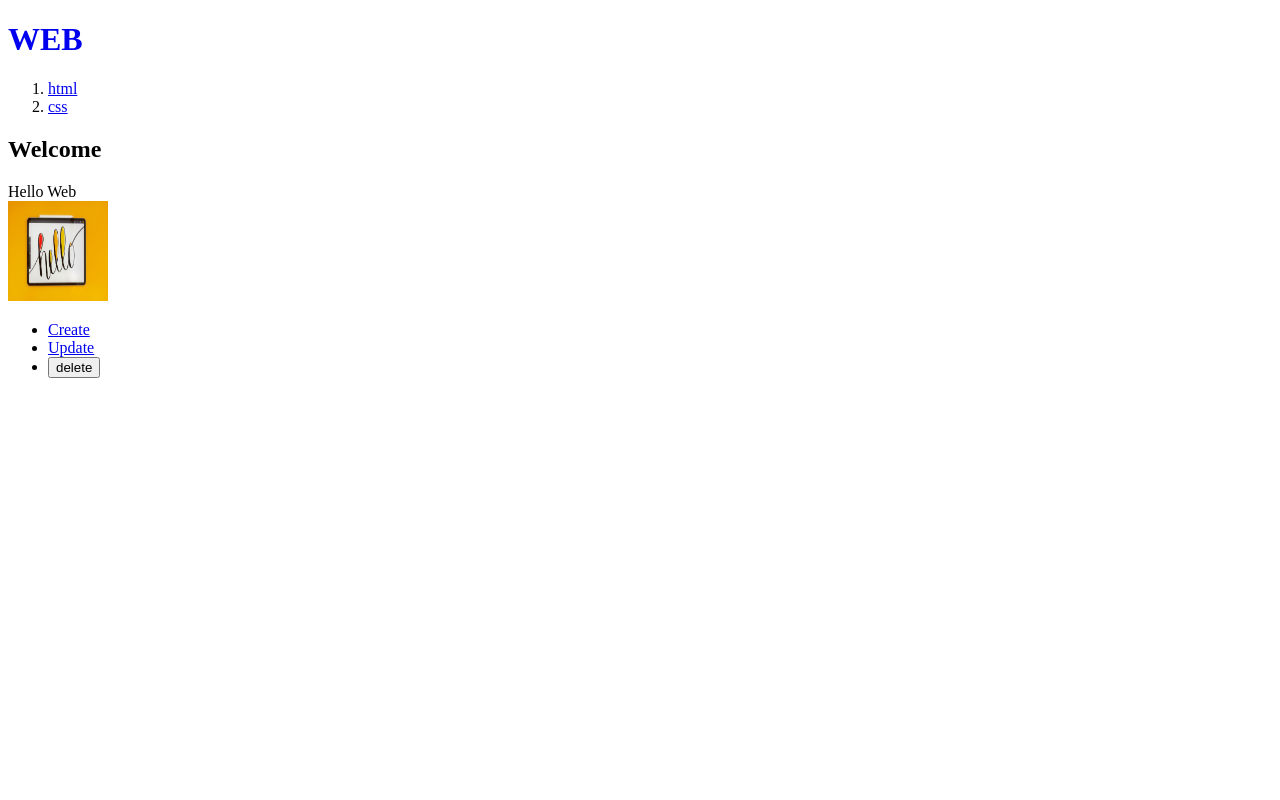
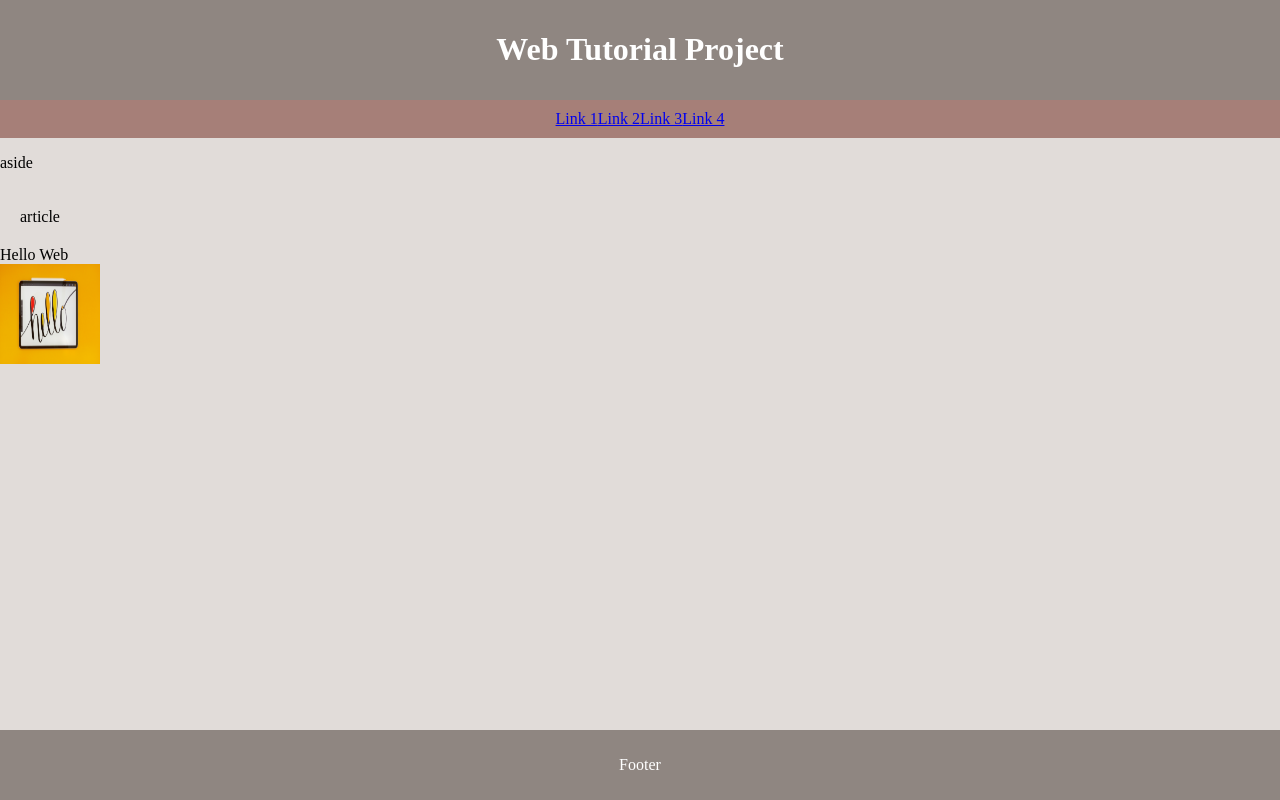
Before and after one commit to timetale1457/nextjs, a Next.js app in the folder aws-web/: page / in a window 1280 px wide. Built offline with nearby package versions, Linux system fonts and the light colour scheme.

Commit message:
commit
html 시멘틱 태그 학습 후 적용.

```diff
--- a/aws-web/src/app/globals.css
+++ b/aws-web/src/app/globals.css
@@ -1,3 +1,42 @@
-h1 a {
+h1.title a {
   text-decoration: none;
 }
+
+header {
+  background-color: #8F8681;
+  color: white;
+  padding: 10px 0;
+  text-align: center;
+}
+
+article {
+  padding: 20px;
+}
+
+footer {
+  background-color: #8F8681;
+  color: white;
+  padding: 10px 0;
+  text-align: center;
+  position: fixed;
+  bottom: 0;
+  width: 100%;
+}
+
+nav {
+  background-color: #A67F78;
+  color: white;
+  padding: 10px 0;
+  text-align: center;
+}
+
+body {
+  margin: 0;
+  padding: 0;
+  height: 100%;
+}
+
+html {
+  background-color: #E1DCD9; /* Change to desired background color */
+  height: 100%;
+}
--- a/aws-web/src/app/layout.tsx
+++ b/aws-web/src/app/layout.tsx
@@ -16,17 +16,27 @@ export default function RootLayout({
   return (
     <html>
       <body>
-        <h1><Link href="/">WEB</Link></h1>
-        <ol>
-          <li><Link href="/read/1">html</Link></li>
-          <li><Link href="/read/2">css</Link></li>
-        </ol>
-        {children}
-        <ul>
-          <li><Link href="/create">Create</Link></li>
-          <li><Link href="/update/1">Update</Link></li>
-          <li><input type="button" value="delete"/></li>
-        </ul>
+        <header>
+          <h1>Web Tutorial Project</h1>
+        </header>
+        <nav>
+            <Link href="/Link/1">Link 1</Link>
+            <Link href="/Link/2">Link 2</Link>
+            <Link href="/Link/3">Link 3</Link>
+            <Link href="/Link/4">Link 4</Link>
+        </nav>
+        <aside>
+          <p>aside</p>
+        </aside>
+        <main>
+          <article>
+              article
+          </article>
+          {children}
+        </main>
+        <footer>
+          <p>Footer</p>
+        </footer>
       </body>
     </html>
   );
--- a/aws-web/src/app/page.tsx
+++ b/aws-web/src/app/page.tsx
@@ -1,11 +1,13 @@
+import Link from "next/link";
 
 export default function Home() {
   return (
-    <>
-      <h2>Welcome</h2>
-      Hello Web
-      <br/>
-      <img src="hello.jpg" width={100} height={100}></img>
-    </>
+    <section>
+      <main>
+        Hello Web
+        <br />
+        <img src="hello.jpg" width={100} height={100}></img>
+      </main>
+    </section>
   );
 }
```
Also changed, not shown: aws-web/src/app/create/layout.tsx (deleted, +0 -8 lines), aws-web/src/app/create/page.tsx (deleted, +0 -7 lines), aws-web/src/app/read/[id]/page.tsx (deleted, +0 -15 lines).
